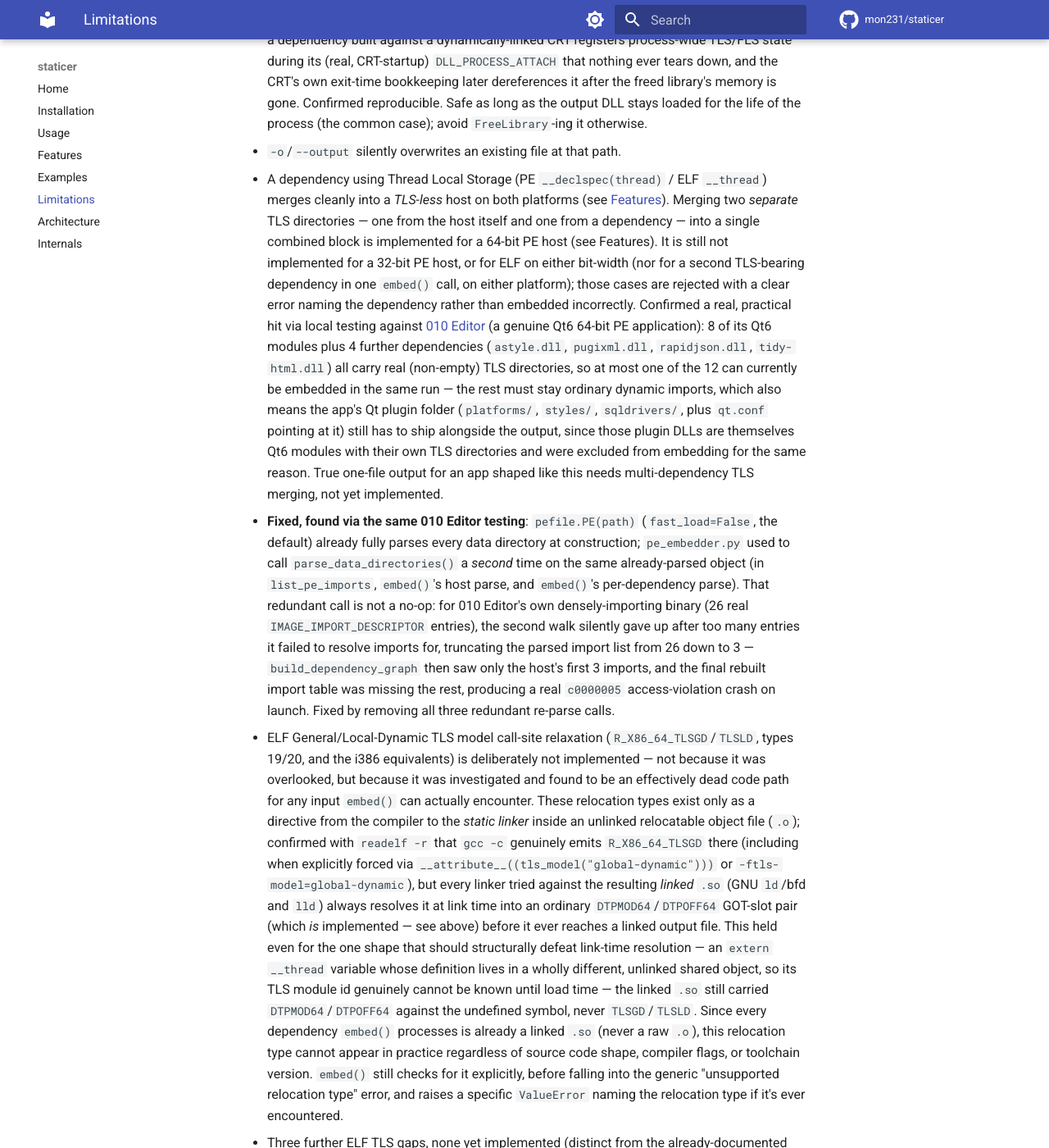
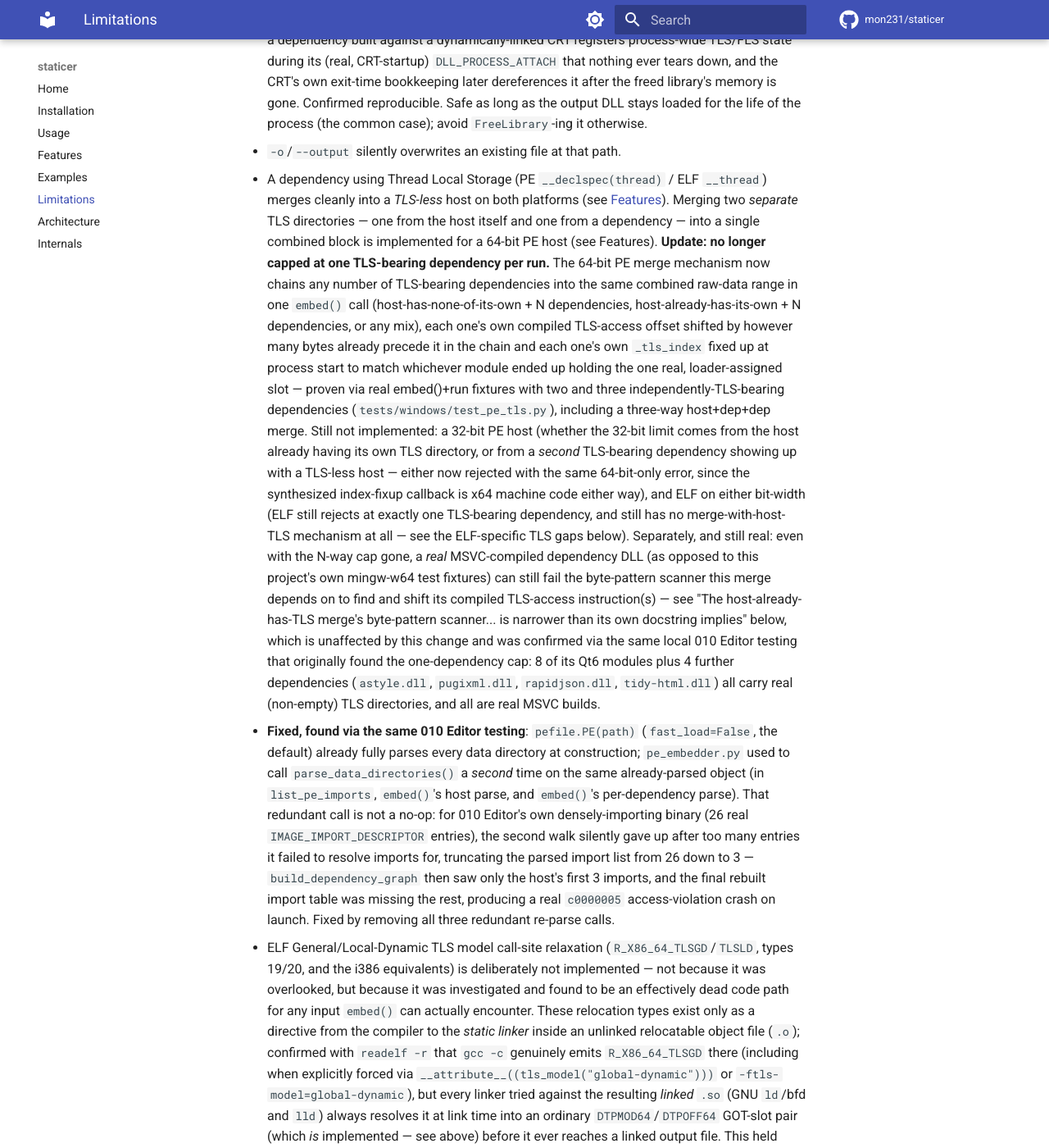
Before and after one commit to mon231/staticer, an MkDocs documentation site: the page built from docs/limitations.md, in a window 1280 px wide and 1400 px high, scrolled down 577 px. Shown: the whole window at 82% size. Built offline with MkDocs 1.6.1 and Material for MkDocs 9.7.7, drawn with Linux system fonts in a browser that asks for light colours; comment, search, counter and statistics services are not loaded.

Commit message:
docs: correct stale "one TLS-bearing dependency" claim
limitations.md and features.md both still described the PE
64-bit-host TLS merge as capped at one TLS-bearing dependency per
embed() run -- stale as of the previous commit, which removed that
cap. Updated both to describe the N-way chained merge now implemented,
while being explicit about what's still actually unimplemented (a
32-bit PE host, and ELF on either bit-width) and what's a separate,
unaffected limitation (the byte-pattern TLS-access scanner's narrower-
than-real-MSVC-code coverage, confirmed via the same 010 Editor
testing that originally found the one-dependency cap).

Co-Authored-By: Claude Sonnet 5 <noreply@anthropic.com>

```diff
--- a/docs/limitations.md
+++ b/docs/limitations.md
@@ -32,23 +32,35 @@
   platforms (see [Features](features.md)). Merging two *separate* TLS
   directories — one from the host itself and one from a dependency —
   into a single combined block is implemented for a 64-bit PE host
-  (see Features). It is still not implemented for a 32-bit PE host, or
-  for ELF on either bit-width (nor for a second TLS-bearing dependency
-  in one `embed()` call, on either platform); those cases are rejected
-  with a clear error naming the dependency rather than embedded
-  incorrectly. Confirmed a real, practical hit via local testing against
-  [010 Editor](https://www.sweetscape.com/010editor/) (a genuine Qt6
-  64-bit PE application): 8 of its Qt6 modules plus 4 further
-  dependencies (`astyle.dll`, `pugixml.dll`, `rapidjson.dll`,
-  `tidy-html.dll`) all carry real (non-empty) TLS directories, so at most
-  one of the 12 can currently be embedded in the same run — the rest
-  must stay ordinary dynamic imports, which also means the app's Qt
-  plugin folder (`platforms/`, `styles/`, `sqldrivers/`, plus `qt.conf`
-  pointing at it) still has to ship alongside the output, since those
-  plugin DLLs are themselves Qt6 modules with their own TLS directories
-  and were excluded from embedding for the same reason. True one-file
-  output for an app shaped like this needs multi-dependency TLS merging,
-  not yet implemented.
+  (see Features). **Update: no longer capped at one TLS-bearing
+  dependency per run.** The 64-bit PE merge mechanism now chains any
+  number of TLS-bearing dependencies into the same combined raw-data
+  range in one `embed()` call (host-has-none-of-its-own + N
+  dependencies, host-already-has-its-own + N dependencies, or any mix),
+  each one's own compiled TLS-access offset shifted by however many
+  bytes already precede it in the chain and each one's own `_tls_index`
+  fixed up at process start to match whichever module ended up holding
+  the one real, loader-assigned slot — proven via real embed()+run
+  fixtures with two and three independently-TLS-bearing dependencies
+  (`tests/windows/test_pe_tls.py`), including a three-way host+dep+dep
+  merge. Still not implemented: a 32-bit PE host (whether the 32-bit
+  limit comes from the host already having its own TLS directory, or
+  from a *second* TLS-bearing dependency showing up with a TLS-less
+  host — either now rejected with the same 64-bit-only error, since the
+  synthesized index-fixup callback is x64 machine code either way), and
+  ELF on either bit-width (ELF still rejects at exactly one TLS-bearing
+  dependency, and still has no merge-with-host-TLS mechanism at all —
+  see the ELF-specific TLS gaps below). Separately, and still real: even
+  with the N-way cap gone, a *real* MSVC-compiled dependency DLL (as
+  opposed to this project's own mingw-w64 test fixtures) can still fail
+  the byte-pattern scanner this merge depends on to find and shift its
+  compiled TLS-access instruction(s) — see "The host-already-has-TLS
+  merge's byte-pattern scanner... is narrower than its own docstring
+  implies" below, which is unaffected by this change and was confirmed
+  via the same local 010 Editor testing that originally found the
+  one-dependency cap: 8 of its Qt6 modules plus 4 further dependencies
+  (`astyle.dll`, `pugixml.dll`, `rapidjson.dll`, `tidy-html.dll`) all
+  carry real (non-empty) TLS directories, and all are real MSVC builds.
 - **Fixed, found via the same 010 Editor testing**: `pefile.PE(path)`
   (`fast_load=False`, the default) already fully parses every data
   directory at construction; `pe_embedder.py` used to call
```
Also changed, not shown: docs/features.md (+10 -6 lines).
